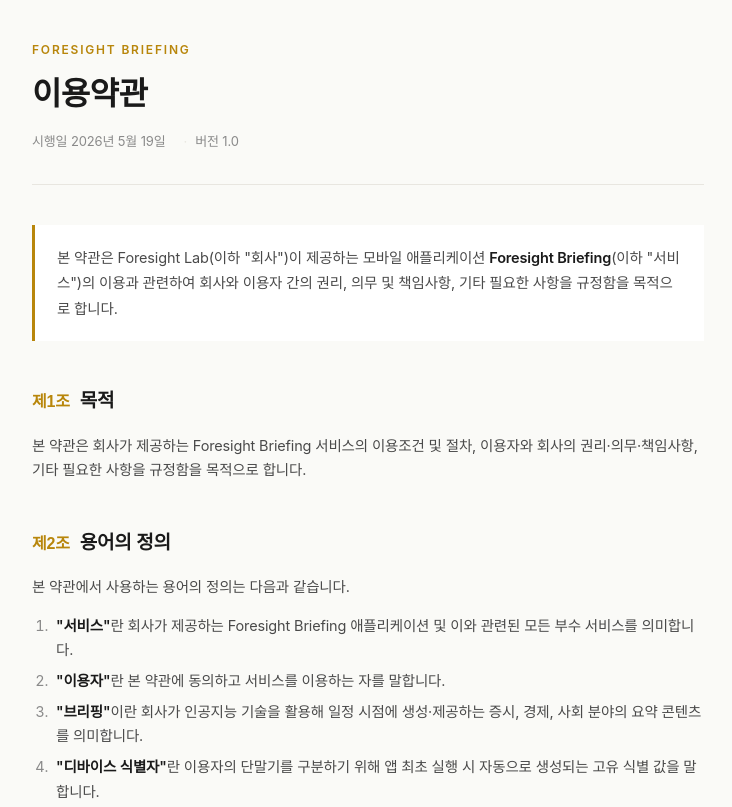
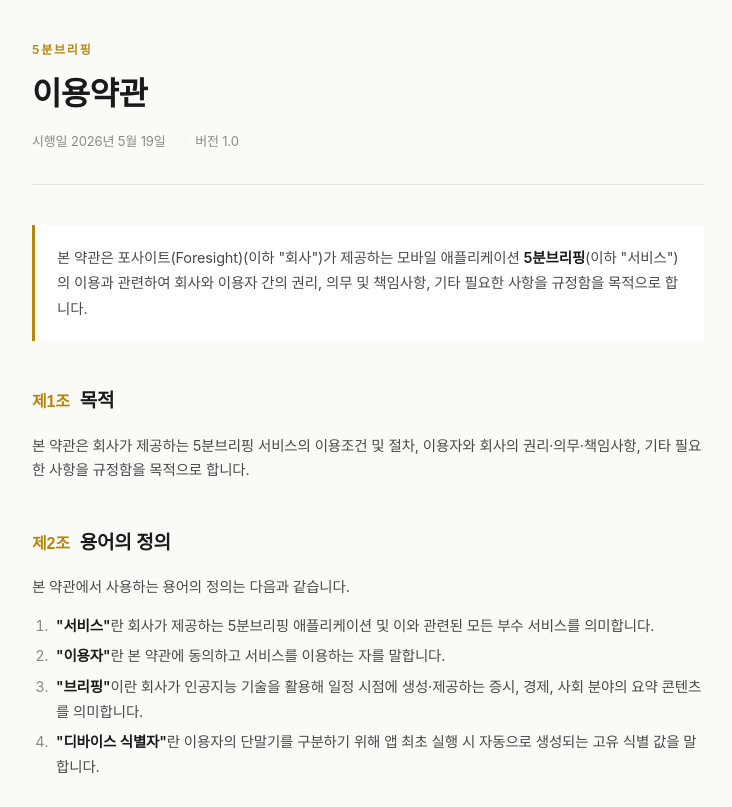
Before and after one commit to foresightcompanylab/news-briefing-legal, a plain HTML site: page terms.html in a window 1280 px wide. Shown: the top 807 px of the page, without its empty margins (272-1004 px from the left). Drawn offline with Linux system fonts and the light colour scheme; a web font is replaced by a local one.

Commit message:
Update terms.html

```diff
--- a/terms.html
+++ b/terms.html
@@ -3,8 +3,8 @@
 <head>
   <meta charset="UTF-8">
   <meta name="viewport" content="width=device-width, initial-scale=1.0">
-  <title>이용약관 · Foresight Briefing</title>
-  <meta name="description" content="Foresight Briefing 서비스 이용약관">
+  <title>이용약관 · 5분브리핑</title>
+  <meta name="description" content="5분브리핑 서비스 이용약관">
   <link rel="preconnect" href="https://fonts.googleapis.com">
   <link rel="preconnect" href="https://fonts.gstatic.com" crossorigin>
   <link href="https://fonts.googleapis.com/css2?family=Noto+Serif+KR:wght@400;600;700&family=Pretendard:wght@400;500;600;700&display=swap" rel="stylesheet">
@@ -218,7 +218,7 @@
   <div class="container">
 
     <header class="header">
-      <div class="brand">Foresight Briefing</div>
+      <div class="brand">5분브리핑</div>
       <h1>이용약관</h1>
       <div class="meta">
         <span>시행일 2026년 5월 19일</span>
@@ -227,16 +227,16 @@
     </header>
 
     <div class="intro">
-      본 약관은 Foresight Lab(이하 "회사")이 제공하는 모바일 애플리케이션 <strong>Foresight Briefing</strong>(이하 "서비스")의 이용과 관련하여 회사와 이용자 간의 권리, 의무 및 책임사항, 기타 필요한 사항을 규정함을 목적으로 합니다.
+      본 약관은 포사이트(Foresight)(이하 "회사")가 제공하는 모바일 애플리케이션 <strong>5분브리핑</strong>(이하 "서비스")의 이용과 관련하여 회사와 이용자 간의 권리, 의무 및 책임사항, 기타 필요한 사항을 규정함을 목적으로 합니다.
     </div>
 
     <h2><span class="num">제1조</span>목적</h2>
-    <p>본 약관은 회사가 제공하는 Foresight Briefing 서비스의 이용조건 및 절차, 이용자와 회사의 권리·의무·책임사항, 기타 필요한 사항을 규정함을 목적으로 합니다.</p>
+    <p>본 약관은 회사가 제공하는 5분브리핑 서비스의 이용조건 및 절차, 이용자와 회사의 권리·의무·책임사항, 기타 필요한 사항을 규정함을 목적으로 합니다.</p>
 
     <h2><span class="num">제2조</span>용어의 정의</h2>
     <p>본 약관에서 사용하는 용어의 정의는 다음과 같습니다.</p>
     <ol>
-      <li><strong>"서비스"</strong>란 회사가 제공하는 Foresight Briefing 애플리케이션 및 이와 관련된 모든 부수 서비스를 의미합니다.</li>
+      <li><strong>"서비스"</strong>란 회사가 제공하는 5분브리핑 애플리케이션 및 이와 관련된 모든 부수 서비스를 의미합니다.</li>
       <li><strong>"이용자"</strong>란 본 약관에 동의하고 서비스를 이용하는 자를 말합니다.</li>
       <li><strong>"브리핑"</strong>이란 회사가 인공지능 기술을 활용해 일정 시점에 생성·제공하는 증시, 경제, 사회 분야의 요약 콘텐츠를 의미합니다.</li>
       <li><strong>"디바이스 식별자"</strong>란 이용자의 단말기를 구분하기 위해 앱 최초 실행 시 자동으로 생성되는 고유 식별 값을 말합니다.</li>
@@ -350,9 +350,9 @@
         <a href="terms.html">이용약관</a>
         <a href="privacy.html">개인정보처리방침</a>
       </div>
-      <p>운영자 · Foresight Lab</p>
+      <p>운영자 · 포사이트(Foresight)</p>
       <p>문의 · <a href="mailto:foresight.company.lab@gmail.com">foresight.company.lab@gmail.com</a></p>
-      <p>© 2026 Foresight Lab. All rights reserved.</p>
+      <p>© 2026 Foresight. All rights reserved.</p>
     </footer>
 
   </div>
```
